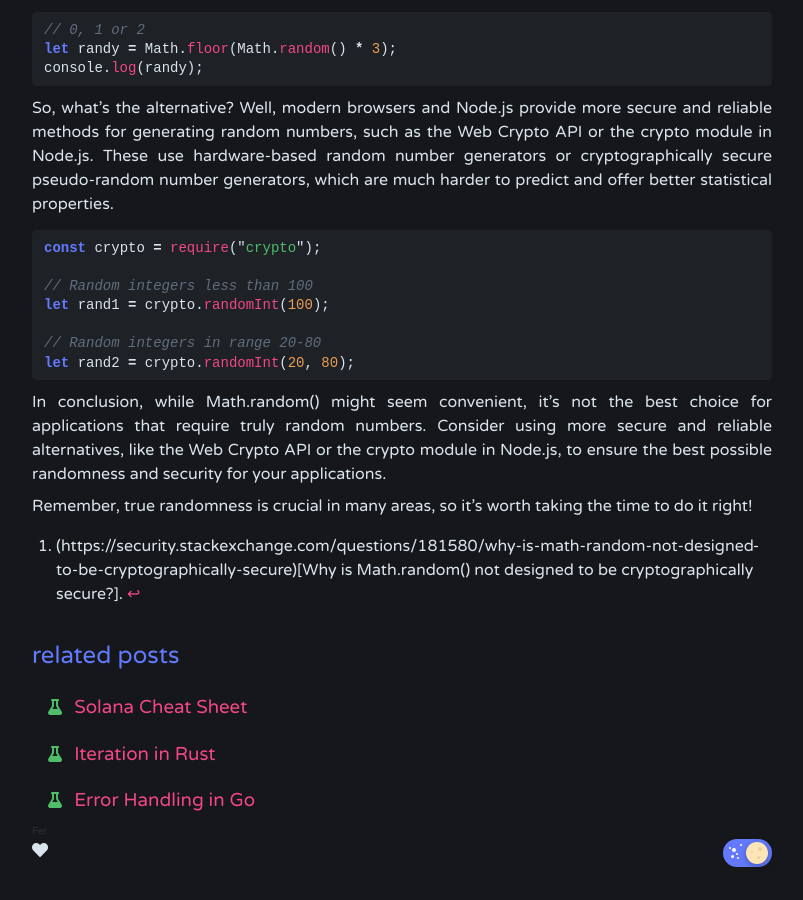
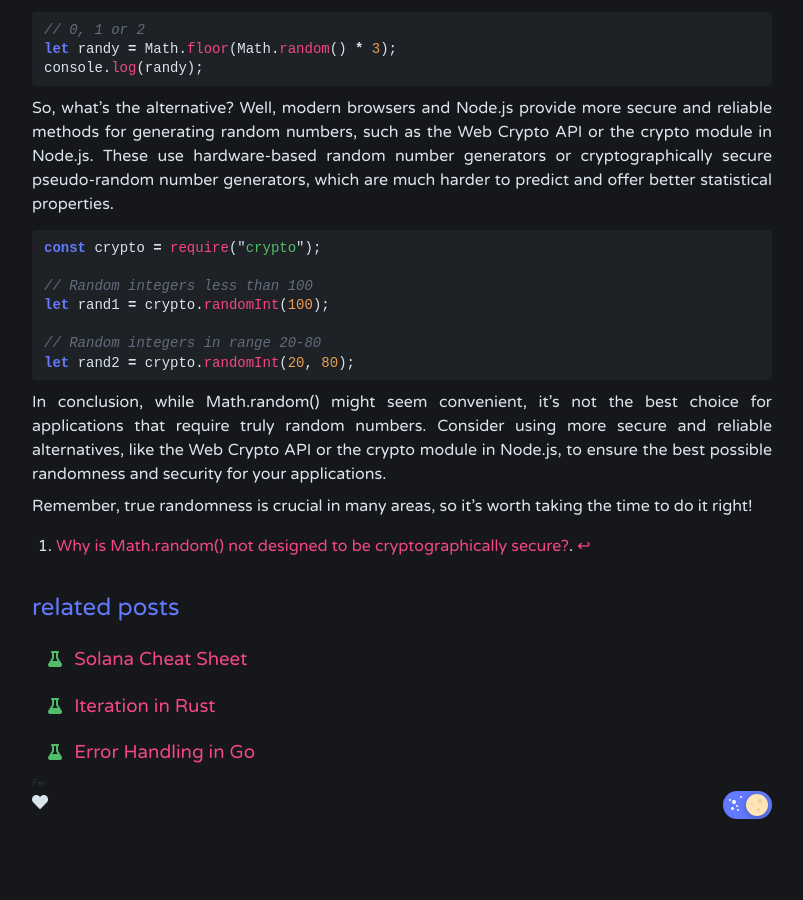
Before and after one commit to zxcfer/ferpython, a Jekyll site: the page built from _posts/frontend/2024-04-22-math-random.md, in a window 1280 px wide and 900 px high, scrolled down 1310 px. Shown: the whole window, without its empty margins (238-1041 px from the left). Built offline with Jekyll 4.4.1, drawn with Linux system fonts in a browser that asks for light colours; nearby versions of some CDN libraries; after the commit the page ends 2162 px from its top, so only the background shows below that; some of the changed lines change nothing that is shown.

Commit message:
js math random fix

```diff
--- a/_posts/frontend/2024-04-22-math-random.md
+++ b/_posts/frontend/2024-04-22-math-random.md
@@ -41,4 +41,4 @@ In conclusion, while Math.random() might seem convenient, it's not the best choi
 
 Remember, true randomness is crucial in many areas, so it's worth taking the time to do it right!
 
-[^1]: (https://security.stackexchange.com/questions/181580/why-is-math-random-not-designed-to-be-cryptographically-secure)[Why is Math.random() not designed to be cryptographically secure?].
+[^1]: [Why is Math.random() not designed to be cryptographically secure?](https://security.stackexchange.com/questions/181580/why-is-math-random-not-designed-to-be-cryptographically-secure).
```
